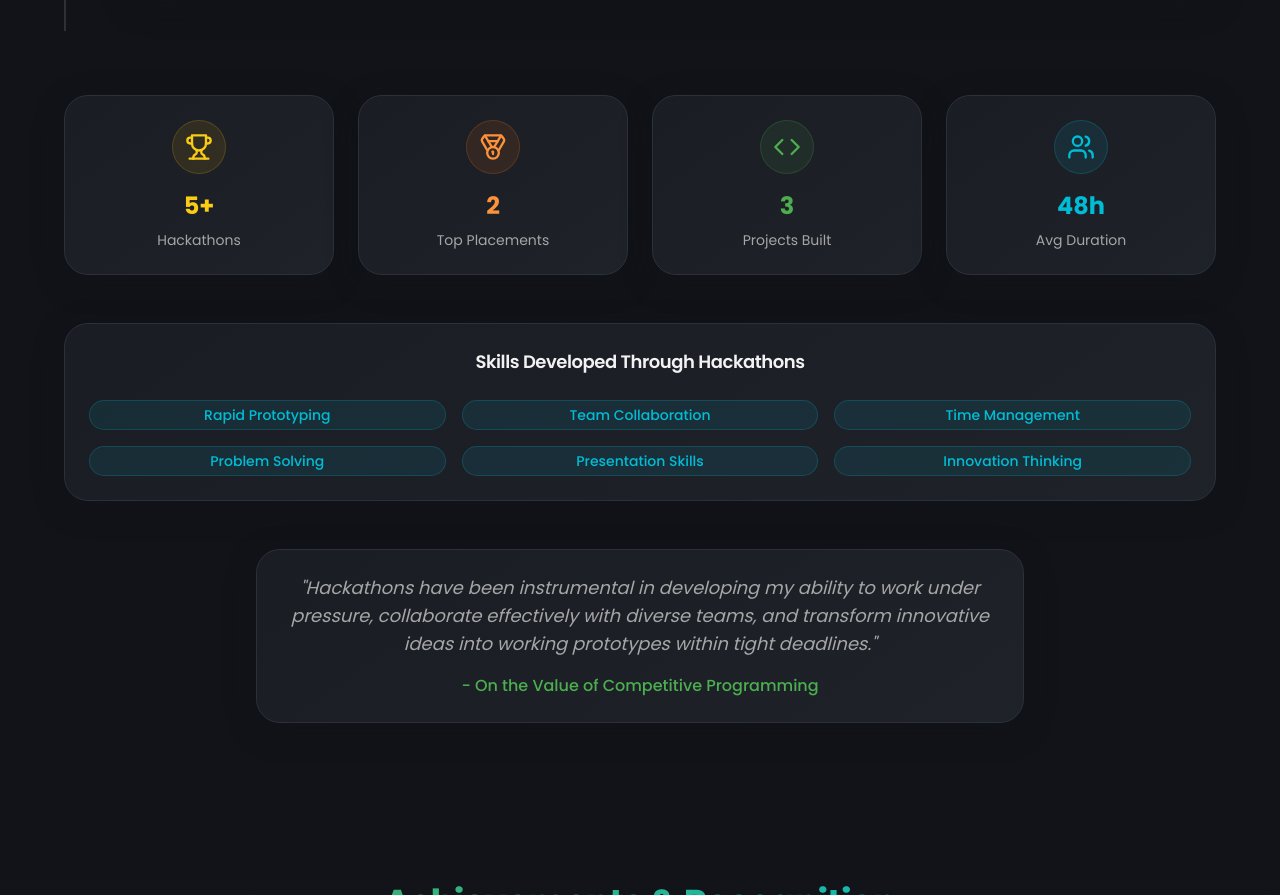
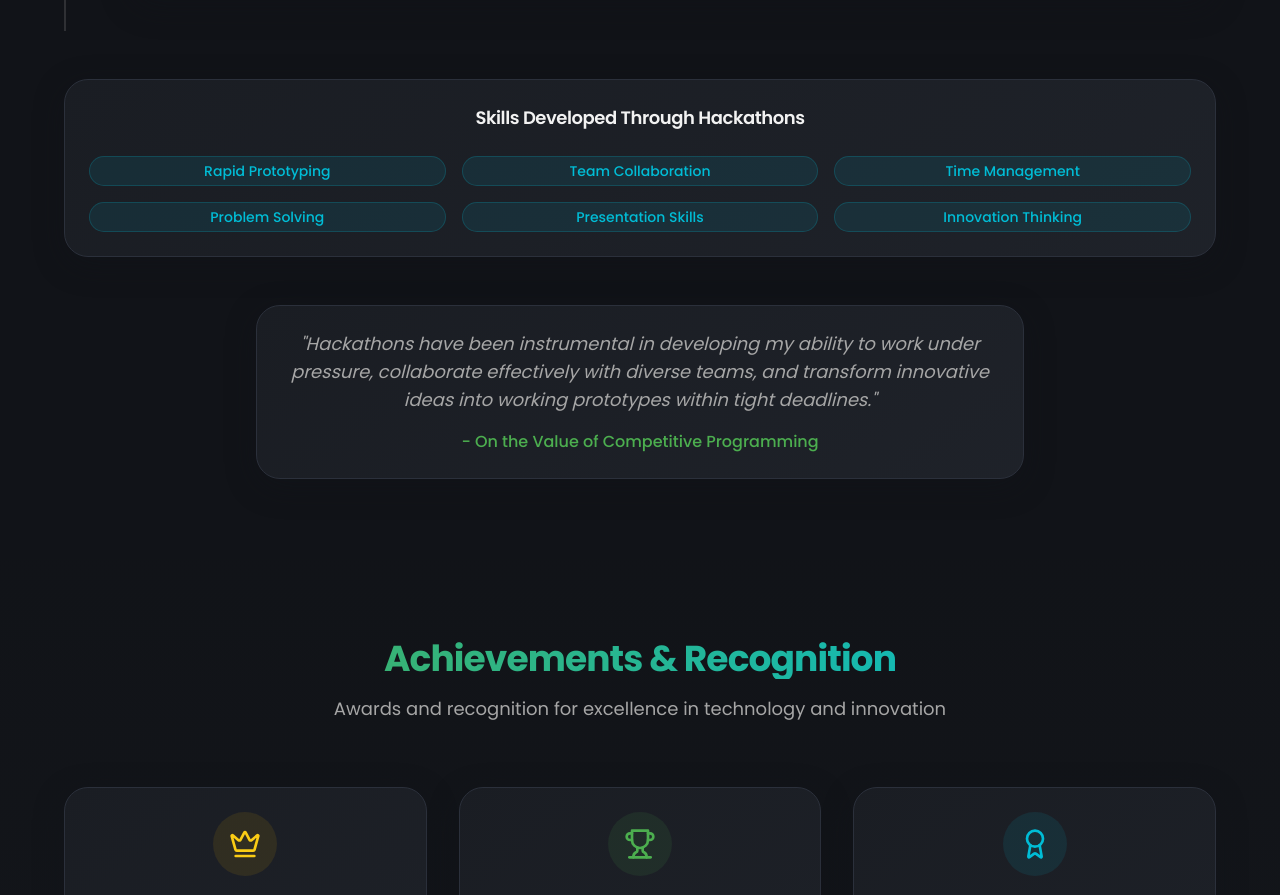
Before and after one commit to Manoranjitham10/Mano-Portfolio, a React (Vite) app: page / in a window 1280 px wide. Shown: the part 9417-10312 px from the top of the page. Built offline with nearby package versions, Linux system fonts and the light colour scheme.

Commit message:
Remove hackathon stats
Remove the hackathon statistics section from the Hackathons section.

```diff
--- a/src/components/HackathonsSection.tsx
+++ b/src/components/HackathonsSection.tsx
@@ -108,48 +108,6 @@ const HackathonsSection = () => {
           </div>
         </div>
 
-        {/* Hackathon Stats */}
-        <div className="mt-16 grid grid-cols-2 md:grid-cols-4 gap-6">
-          <div className="portfolio-card text-center group hover:scale-105 transition-transform duration-300">
-            <div className="flex justify-center mb-4">
-              <div className="p-3 rounded-full bg-yellow-500/10 border border-yellow-500/20">
-                <Trophy size={28} className="text-yellow-400" />
-              </div>
-            </div>
-            <div className="text-2xl font-bold text-yellow-400 mb-2">5+</div>
-            <div className="text-sm text-muted-foreground">Hackathons</div>
-          </div>
-
-          <div className="portfolio-card text-center group hover:scale-105 transition-transform duration-300">
-            <div className="flex justify-center mb-4">
-              <div className="p-3 rounded-full bg-orange-500/10 border border-orange-500/20">
-                <Medal size={28} className="text-orange-400" />
-              </div>
-            </div>
-            <div className="text-2xl font-bold text-orange-400 mb-2">2</div>
-            <div className="text-sm text-muted-foreground">Top Placements</div>
-          </div>
-
-          <div className="portfolio-card text-center group hover:scale-105 transition-transform duration-300">
-            <div className="flex justify-center mb-4">
-              <div className="p-3 rounded-full bg-primary/10 border border-primary/20">
-                <Code size={28} className="text-primary" />
-              </div>
-            </div>
-            <div className="text-2xl font-bold text-primary mb-2">3</div>
-            <div className="text-sm text-muted-foreground">Projects Built</div>
-          </div>
-
-          <div className="portfolio-card text-center group hover:scale-105 transition-transform duration-300">
-            <div className="flex justify-center mb-4">
-              <div className="p-3 rounded-full bg-accent/10 border border-accent/20">
-                <Users size={28} className="text-accent" />
-              </div>
-            </div>
-            <div className="text-2xl font-bold text-accent mb-2">48h</div>
-            <div className="text-sm text-muted-foreground">Avg Duration</div>
-          </div>
-        </div>
 
         {/* Key Skills Developed */}
         <div className="mt-12 portfolio-card">
```
